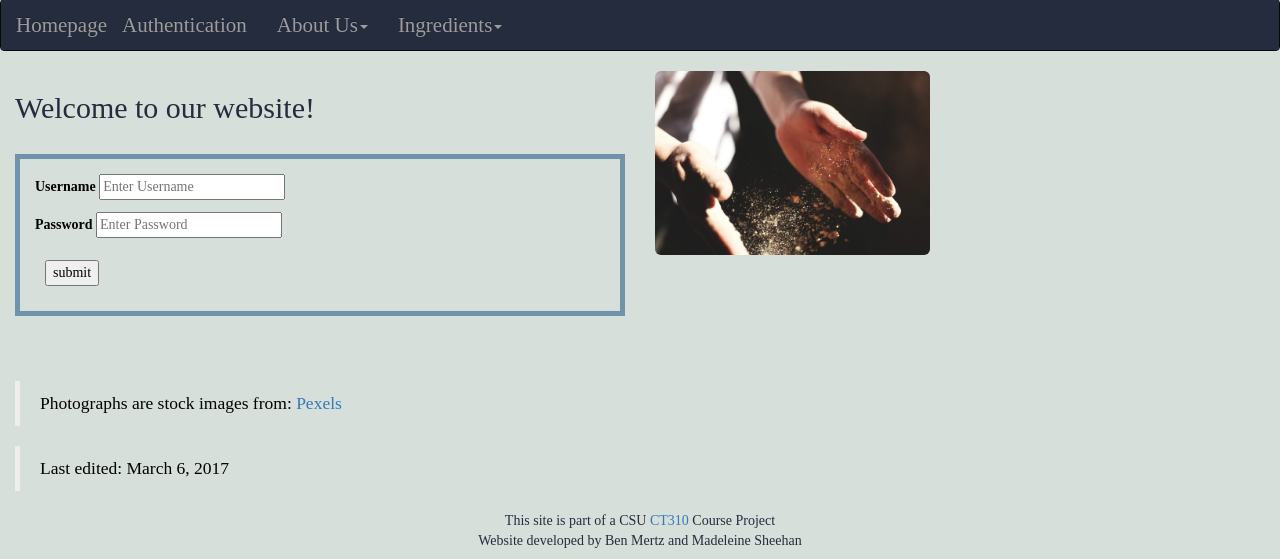
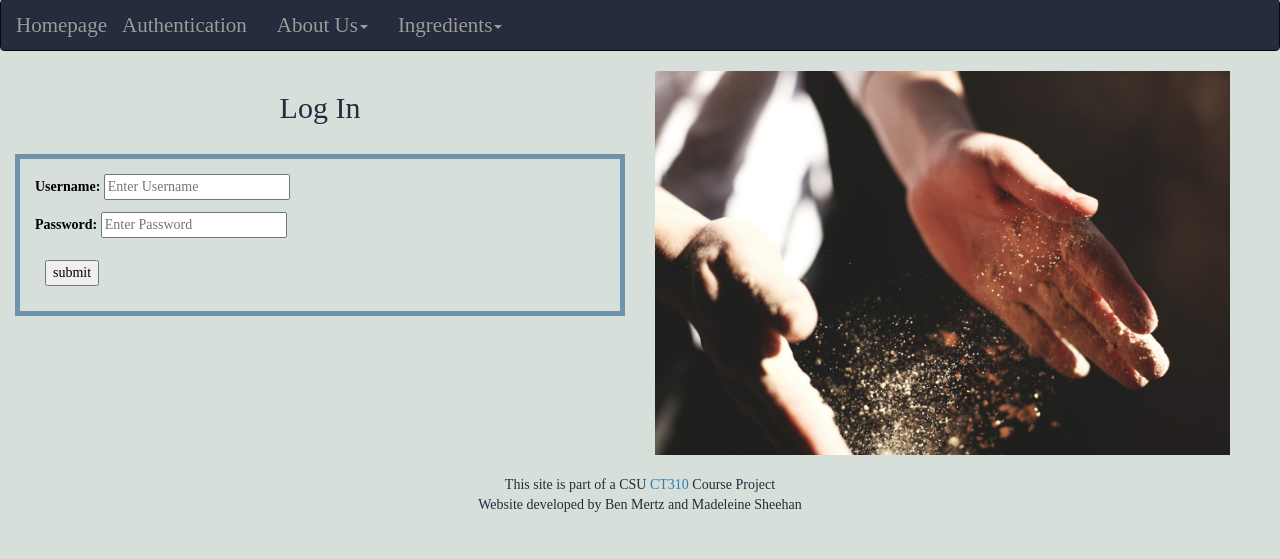
Before and after one commit to mepsheehan/ct310Project1, a PHP site: page /login.php in a window 1280 px wide. Shown: the part 241-800 px from the top of the page. Run offline with PHP 8.4, Linux system fonts and the light colour scheme; some libraries are stand-ins or nearby versions.

Commit message:
Minor fixes

```diff
--- a/Documents/CT310/Project1/login.php
+++ b/Documents/CT310/Project1/login.php
@@ -74,7 +74,7 @@
 
                 <!-- Add Main Content here -->
                 <div class="col-lg-6 col-md-6 col-sm-6 col-xs-6">
-                    <h2><font color=#252C3E> Welcome to our website!</font></h2>
+			<h2><center><font color=#252C3E> Log In </font></center></h2>
                     <br>
                     <?php if (!isset($_SESSION["loggedin"])) :?>
 			<!--Show login form if not logged in-->
@@ -85,12 +85,12 @@
 			<?php else : ?>
 			<form action = "#" method="POST" style="border:5px solid #6E93AA; margin-bottom: 25px; padding: 10px;" width:35%;>
 				<div class = "container" style="padding:5px;">
-					<label><b>Username</b></label>
+					<label><b>Username: </b></label>
 						<input type="text" placeholder="Enter Username" name="uname">
 				</div>
 
 				<div class = "container" style="padding:5px;">
-					<label><b>Password</b></label>
+					<label><b>Password: </b></label>
 						<input type="password" placeholder="Enter Password" name="psw">
 				</div>
 
@@ -101,17 +101,11 @@
 			<?php endif; ?>
 		<?php endif; ?>
 		<br><br>
-		<blockquote>
-			Photographs are stock images from: <a href="https://www.pexels.com" target="new-tab"> Pexels </a>
-                </blockquote>
-                <blockquote>
-                	Last edited: March 6, 2017
-                </blockquote>
                 </div>
 
                 <!-- Add Image here -->
                 <div class="col-lg-6 col-md-6 col-sm-6 col-xs-6">
-                    <img src="./hands.jpg" class="img-rounded"  alt="Cook" width="275"
+                    <img src="./hands.jpg" class="img-responsive"  alt="Cook" width="575"
                         height="auto">
 			<br>
 			<?php if (isset($_SESSION["loggedin"])):?>
```
